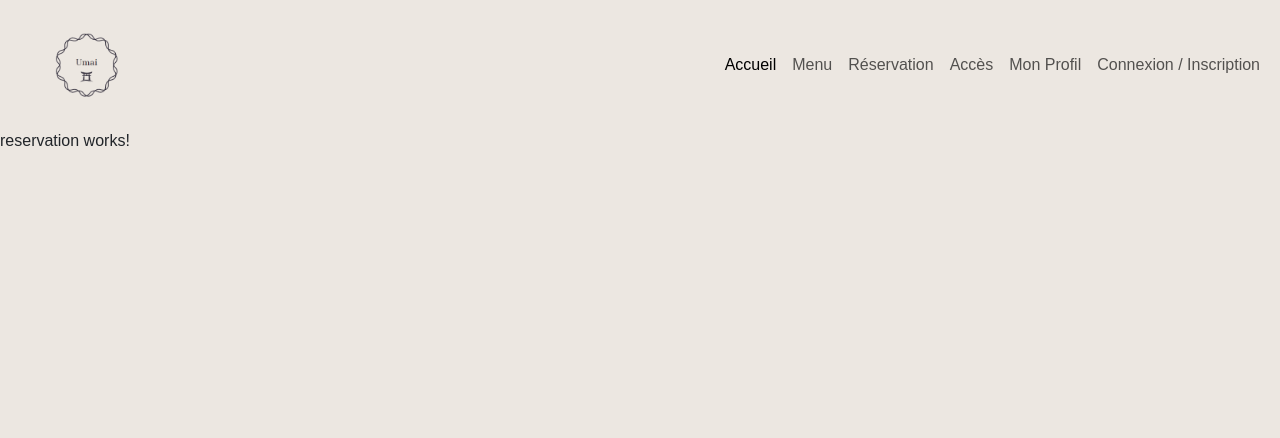
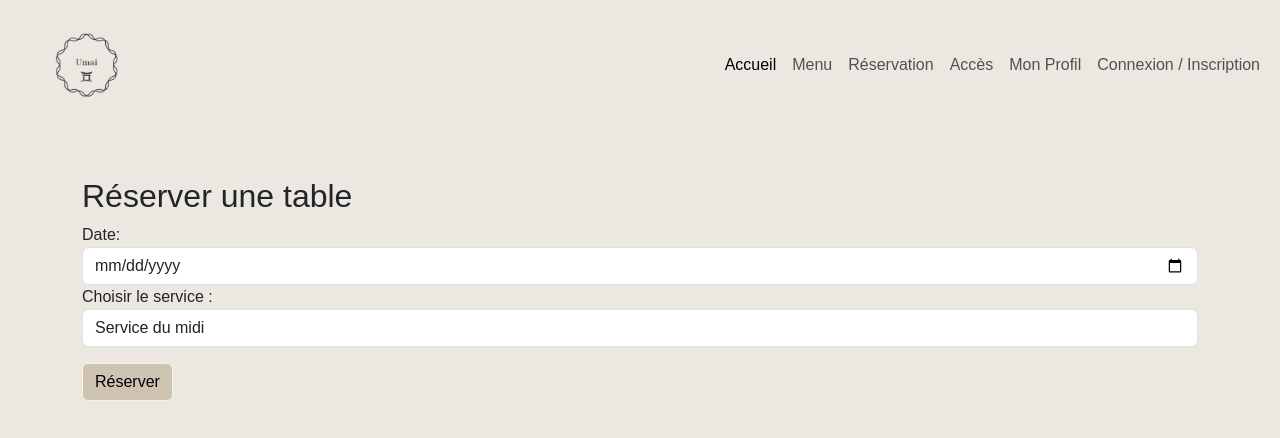
Before and after one commit to louiscfa/umai, an Angular app in the folder umai_front/: page /reservation in a window 1280 px wide. Shown: the top 438 px of the page. Built offline with nearby package versions, Linux system fonts and the light colour scheme; a web font is replaced by a local one.

Commit message:
page réservation front fini

```diff
--- a/umai_front/src/app/app.module.ts
+++ b/umai_front/src/app/app.module.ts
@@ -9,6 +9,8 @@ import { ProfilComponent } from './profil/profil.component';
 import { ConnexionComponent } from './connexion/connexion.component';
 import { AccueilComponent } from './accueil/accueil.component';
 import { AccesComponent } from './acces/acces.component';
+import {HttpClientModule} from '@angular/common/http';
+
 
 @NgModule({
   declarations: [
@@ -22,7 +24,8 @@ import { AccesComponent } from './acces/acces.component';
   ],
   imports: [
     BrowserModule,
-    AppRoutingModule
+    AppRoutingModule,
+    HttpClientModule,
   ],
   providers: [],
   bootstrap: [AppComponent]
--- a/umai_front/src/app/reservation/reservation.component.css
+++ b/umai_front/src/app/reservation/reservation.component.css
@@ -0,0 +1,5 @@
+.btn-primary {
+  background-color: #CEC2B2;
+  border-color: #F6F3E1;
+  color: black;
+}
--- a/umai_front/src/app/reservation/reservation.component.html
+++ b/umai_front/src/app/reservation/reservation.component.html
@@ -1 +1,25 @@
-<p>reservation works!</p>
+<div class="container mt-5">
+  <div class="row">
+
+
+    <div class="reservation-form">
+      <h2>Réserver une table</h2>
+      <form>
+        <div class="form-group">
+          <label for="date-input">Date:</label>
+          <input type="date" class="form-control" id="date-input" required>
+        </div>
+        <div class="form-group">
+          <label for="service">Choisir le service :</label>
+          <select class="form-control" id="service">
+            <option>Service du midi</option>
+            <option>Service du soir</option>
+          </select>
+        </div>
+
+        <button type="submit" class="btn btn-primary mt-3">Réserver</button>
+      </form>
+    </div>
+  </div>
+
+</div>
```
Also changed, not shown: umai_front/src/app/services/reservation/reservation.service.ts (added, +15 -0 lines), 1 other file (tests, documents, lock files or other folders).
